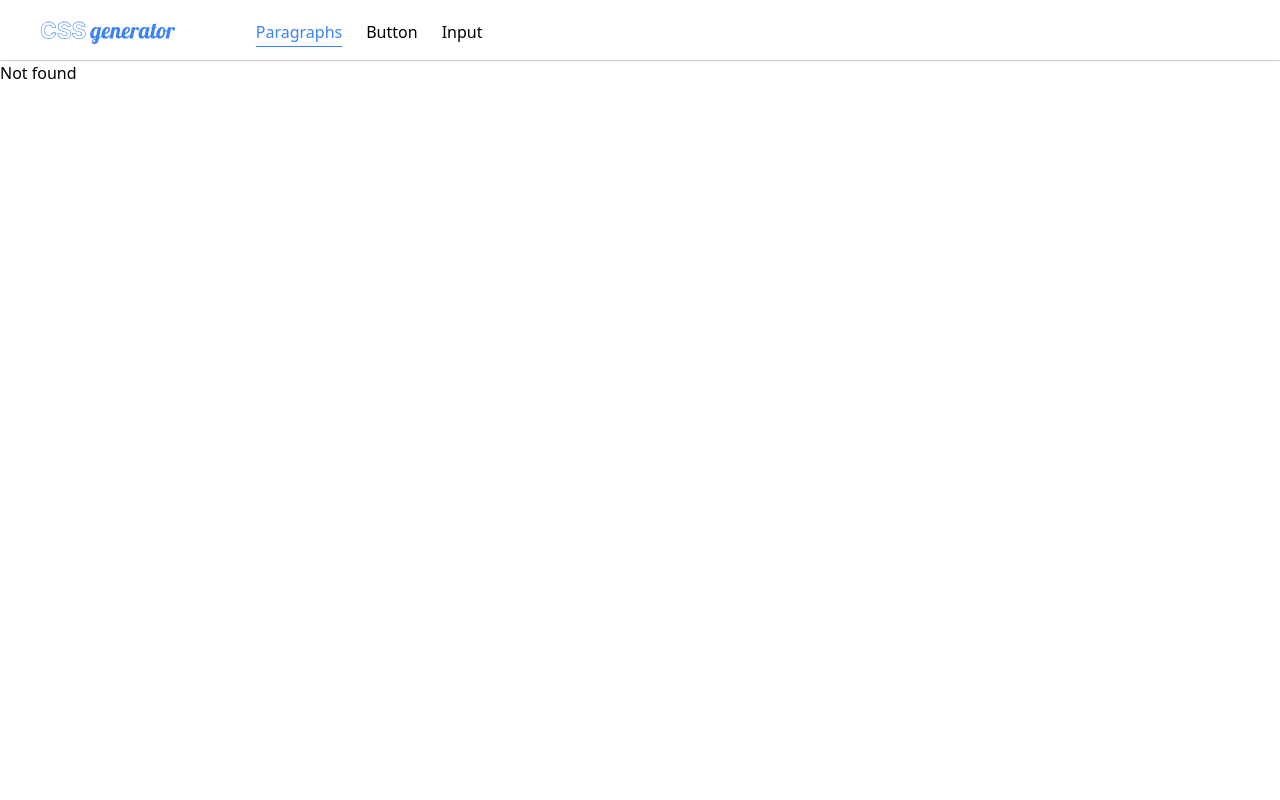
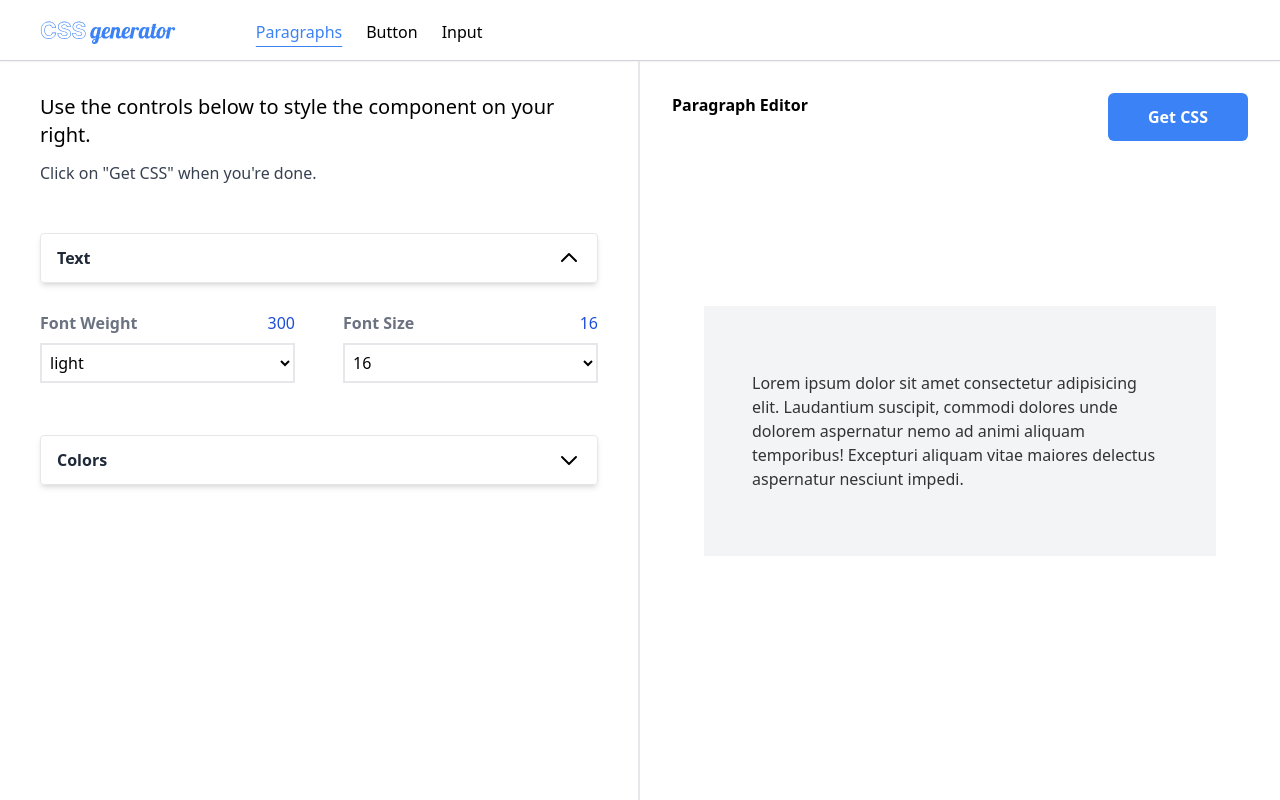
Before and after one commit to staranbeer/css-generator, a React (Create React App) app: page /para in a window 1280 px wide. Before the commit this address had no page. Built offline with nearby package versions, Linux system fonts and the light colour scheme.

Commit message:
added the paragraph editor

```diff
--- a/public/index.html
+++ b/public/index.html
@@ -7,6 +7,7 @@
     <title>CSS Generator</title>
     <style id="button-generated-styles"></style>
     <style id="input-generated-styles"></style>
+    <style id="para-generated-styles"></style>
   </head>
   <body>
     <div id="root"></div>
--- a/src/App.jsx
+++ b/src/App.jsx
@@ -3,6 +3,7 @@ import Layout from "./components/layout/Layout";
 import ButtonEditor from "./features/buttonSlice/ButtonEditor";
 import { Routes, Route } from "react-router-dom";
 import InputEditor from "./features/InputSlice/InputEditor";
+import ParaEditor from "./features/paraSlice/ParaEditor";
 
 const App = () => {
   return (
@@ -11,6 +12,7 @@ const App = () => {
         <Routes>
           <Route path="/button" element={<ButtonEditor />} />
           <Route path="/input" element={<InputEditor />} />
+          <Route path="/para" element={<ParaEditor />} />
           <Route path="*" element={<div>Not found</div>} />
         </Routes>
       </Layout>
--- a/src/app/store.js
+++ b/src/app/store.js
@@ -1,11 +1,13 @@
 import { configureStore } from "@reduxjs/toolkit";
 import buttonSlice from "../features/buttonSlice/buttonSlice";
 import inputSlice from "../features/InputSlice/inputSlice";
+import paraSlice from "../features/paraSlice/paraSlice";
 
 const store = configureStore({
   reducer: {
     button: buttonSlice,
     input: inputSlice,
+    para: paraSlice,
   },
 });
 
--- a/src/components/utils/Menu.jsx
+++ b/src/components/utils/Menu.jsx
@@ -16,7 +16,7 @@ export const MenuItem = ({ label, name, value, children }) => {
 
 const MenuItems = ({ children }) => {
   return (
-    <div className="grid mt-2 gap-2 sm:gap-8 md:gap-12 items-start  sm:grid-cols-2 mb-6">
+    <div className="grid mt-2 gap-2 sm:gap-8 md:gap-12 items-start  sm:grid-cols-2 mb-10">
       {children}
     </div>
   );
--- /dev/null
+++ b/src/features/paraSlice/ParaEditor.jsx
@@ -0,0 +1,98 @@
+import React from "react";
+import { useDispatch, useSelector } from "react-redux";
+import Menu, { MenuItem } from "../../components/utils/Menu";
+import { changeParaStyles } from "./paraSlice";
+import ParaResult from "./ParaResult";
+
+const ParaEditor = () => {
+  const { styles } = useSelector((state) => state.para);
+  const dispatch = useDispatch();
+
+  const handleChange = (e) => {
+    const { name: property, value } = e.target;
+    dispatch(changeParaStyles({ property, value }));
+  };
+
+  return (
+    <>
+      <div className=" px-10 pt-8 border-r-2 w-full  mx-auto overflow-auto ">
+        <div className="max-w-2xl mx-auto">
+          <h2 className="text-xl font-medium">
+            Use the controls below to style the component on your right.
+          </h2>
+          <p className="mt-3 text-gray-700">
+            Click on "Get CSS" when you're done.
+          </p>
+        </div>
+
+        <div className="max-w-2xl mx-auto my-12 space-y-3">
+          {/* text */}
+
+          <Menu isActive={true} title={"Text"}>
+            <MenuItem
+              label={"font-weight"}
+              name="font weight"
+              value={styles["font-weight"] || 400}
+            >
+              <select
+                name="font-weight"
+                id="font-weight"
+                onChange={handleChange}
+              >
+                <option value="300">light</option>
+                <option value="400">normal</option>
+                <option value="700">bold</option>
+              </select>
+            </MenuItem>
+
+            <MenuItem
+              label={"font-size"}
+              name="font size"
+              value={styles["font-size"]}
+            >
+              <select
+                name="font-size"
+                value={styles["font-size"]}
+                id="font-size"
+                onChange={handleChange}
+              >
+                <option value="12">12</option>
+                <option value="14">14</option>
+                <option value="16">16</option>
+                <option value="20">20</option>
+                <option value="24">24</option>
+                <option value="32">32</option>
+                <option value="40">40</option>
+                <option value="48">48</option>
+              </select>
+            </MenuItem>
+          </Menu>
+
+          {/* colors */}
+          <Menu title={"Colors"}>
+            <MenuItem
+              name="color"
+              label={"color"}
+              value={styles.color || "#000000"}
+              className=""
+            >
+              <input
+                type="color"
+                id="color"
+                name="color"
+                value={styles["color"]}
+                onChange={handleChange}
+              />
+            </MenuItem>
+          </Menu>
+          {/* border */}
+        </div>
+      </div>
+      <div className="w-full h-full grid place-items-center overflow-auto">
+        <ParaResult />
+      </div>
+    </>
+  );
+};
+
+export default ParaEditor;
--- /dev/null
+++ b/src/features/paraSlice/ParaResult.jsx
@@ -0,0 +1,99 @@
+import React, { useState, useMemo, useEffect } from "react";
+import HightLight from "react-syntax-highlighter";
+import { createPortal } from "react-dom";
+import { useSelector } from "react-redux";
+import { nightOwl } from "react-syntax-highlighter/dist/esm/styles/hljs";
+import { toast, ToastContainer } from "react-toastify";
+import "react-toastify/dist/ReactToastify.css";
+
+import Modal from "../../components/utils/Modal";
+import deriveStyles from "../../lib/deriveStyles";
+
+const ParaResult = () => {
+  const { styles } = useSelector((state) => state.para);
+  const [isModalOpen, setModalOpen] = useState(false);
+
+  const handleCloseModal = () => {
+    setModalOpen(false);
+  };
+
+  const handleOpenModal = () => {
+    setModalOpen(true);
+  };
+
+  const copyToClipboard = () => {
+    toast.success("Copied to clipboard");
+    navigator.clipboard.writeText(resultStyles);
+    handleCloseModal();
+  };
+
+  const resultStyles = useMemo(() => {
+    let derivedStyles = deriveStyles(styles);
+
+    // turn the object key value pairs into a CSS ruleset
+    let result = ".para {\n";
+    for (let key in derivedStyles) {
+      result += `    ${key}: ${derivedStyles[key]};\n`;
+    }
+    result += "}";
+    return result;
+  }, [styles]);
+
+  useEffect(() => {
+    let stylesElement = document.getElementById("para-generated-styles");
+    stylesElement.innerHTML = resultStyles;
+  }, [resultStyles]);
+
+  return (
+    <>
+      <div className="overlflow-auto mx-6">
+        <div className="overflow-auto max-w-lg px-12 min-w-[400px] min-h-[250px] grid place-items-center bg-gray-100">
+          <p className="para ">
+            Lorem ipsum dolor sit amet consectetur adipisicing elit. Laudantium
+            suscipit, commodi dolores unde dolorem aspernatur nemo ad animi
+            aliquam temporibus! Excepturi aliquam vitae maiores delectus
+            aspernatur nesciunt impedi.
+          </p>
+        </div>
+        <button
+          onClick={handleOpenModal}
+          className="absolute top-8 right-8 px-10 py-3 text-white font-bold rounded-md bg-blue-500"
+        >
+          Get CSS
+        </button>
+        <h2 className="absolute top-8 left-1/2 translate-x-8 font-bold  ">
+          Paragraph Editor
+        </h2>
+      </div>
+
+      {isModalOpen && (
+        <Modal onClose={handleCloseModal}>
+          <div className="bg-[#011627] p-8">
+            <HightLight language="css" wrapLongLines={true} style={nightOwl}>
+              {resultStyles}
+            </HightLight>
+          </div>
+          <button
+            onClick={copyToClipboard}
+            className="w-full bg-blue-500 py-3  mt-6 rounded text-white font-bold"
+          >
+            Copy to clipboard
+          </button>
+        </Modal>
+      )}
+
+      {createPortal(
+        <ToastContainer
+          position="bottom-center"
+          autoClose={3000}
+          hideProgressBar={true}
+          newestOnTop={false}
+          closeOnClick={true}
+        />,
+        document.getElementById("toast")
+      )}
+    </>
+  );
+};
+
+export default ParaResult;
--- /dev/null
+++ b/src/features/paraSlice/paraSlice.js
@@ -0,0 +1,23 @@
+import { createSlice } from "@reduxjs/toolkit";
+
+const paraSlice = createSlice({
+  name: "para",
+
+  initialState: {
+    styles: {
+      "font-size": "16",
+      "font-weight": 300,
+      color: "#333333",
+    },
+  },
+
+  reducers: {
+    changeParaStyles: (state, action) => {
+      const { property, value } = action.payload;
+      state.styles[property] = value;
+    },
+  },
+});
+
+export const { changeParaStyles } = paraSlice.actions;
+export default paraSlice.reducer;
--- a/src/index.css
+++ b/src/index.css
@@ -20,6 +20,6 @@
 
   input[type="color"],
   select {
-    @apply h-10 border-2 border-blue-500 p-1;
+    @apply h-10 border-2 border-gray-200 p-1;
   }
 }
--- a/src/lib/deriveStyles.js
+++ b/src/lib/deriveStyles.js
@@ -13,13 +13,15 @@ const deriveStyles = (styles) => {
   }
 
   //   derive shorthand notation from values
-  newStyles.padding = `${newStyles.paddingY} ${newStyles.paddingX}`;
-  newStyles.border = `${newStyles["border-width"]} ${newStyles["border-color"]} ${styles["border-type"]}`;
+  if (newStyles.paddingX || newStyles.paddingY) {
+    newStyles.padding = `${newStyles.paddingY} ${newStyles.paddingX}`;
+  }
+
+  if (newStyles.border) {
+    newStyles.border = `${newStyles["border-width"]} ${newStyles["border-color"]} ${styles["border-type"]}`;
+  }
 
   // deleting values that are available as  shorthand
-  if (newStyles["border-width"] === "0px") {
-    delete newStyles["border"];
-  }
 
   delete newStyles.paddingX;
   delete newStyles.paddingY;
```
